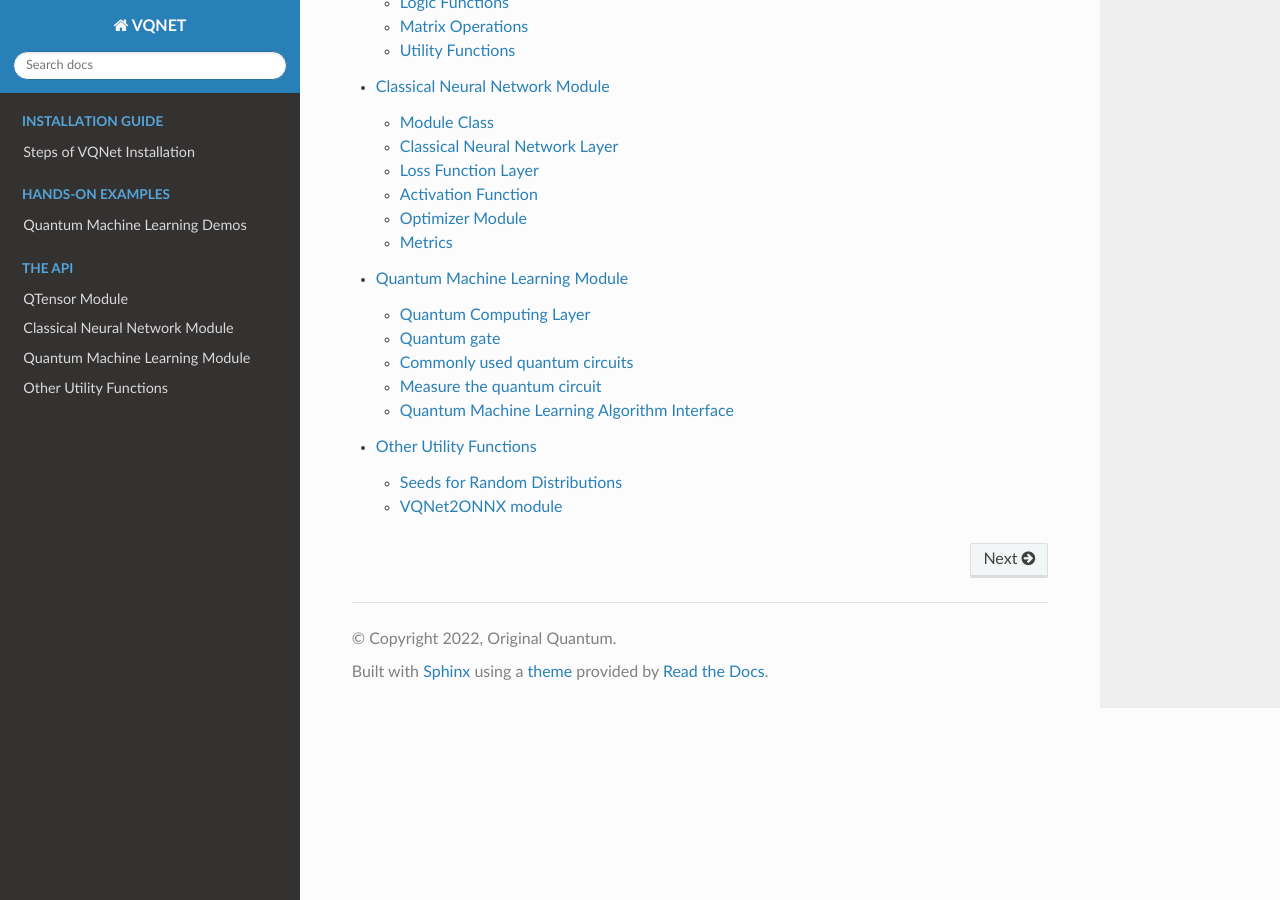
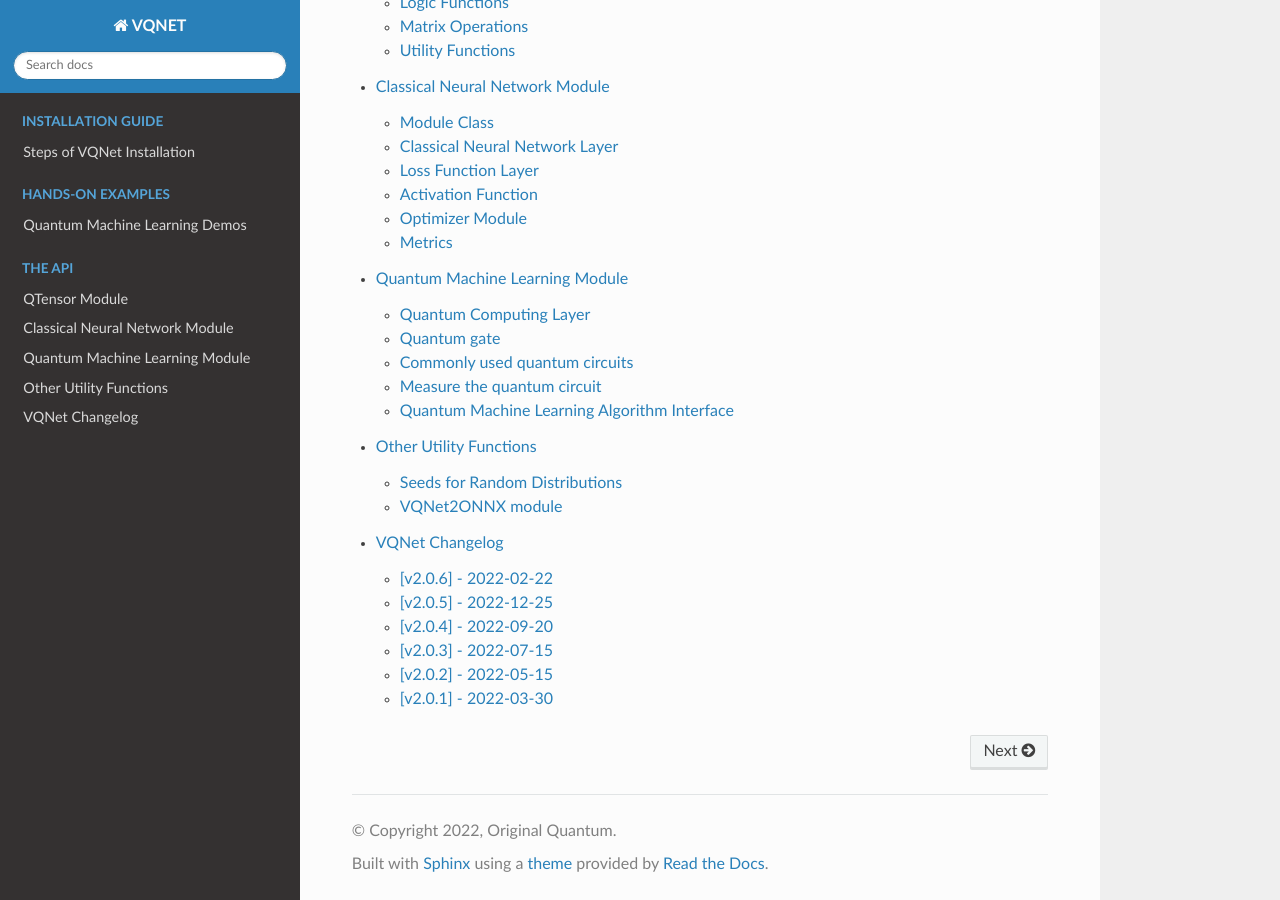
Before and after one commit to OriginQ/VQNET2.0-tutorial-en, a Sphinx documentation site: the page built from source/index.rst, in a window 1280 px wide and 900 px high, scrolled down 2077 px. Built offline with Sphinx 7.4.7 and the Read the Docs theme 2.0.0, drawn with Linux system fonts in a browser that asks for light colours; some of the changed lines change nothing that is shown.

Commit message:
[feat] add changlog

```diff
--- a/source/index.rst
+++ b/source/index.rst
@@ -59,3 +59,4 @@
     rst/nn.rst
     rst/qnn.rst
     rst/utils.rst
+    rst/CHANGELOG.rst
--- /dev/null
+++ b/source/rst/CHANGELOG.rst
@@ -0,0 +1,152 @@
+VQNet Changelog
+=================
+
+
+[v2.0.6] - 2022-02-22
+----------------------
+
+
+Added
+^^^^^^^^^^^^
+
+- Classic neural network, add interface: multinomial, pixel_shuffle, pixel_unshuffle, add numel for QTensor, add CPU dynamic memory pool function, add init_from_tensor interface for Parameter.
+- Classic neural network, add interface: Dynamic_LSTM, Dynamic_RNN, Dynamic_GRU.
+- Classic neural network, add interfaces: pad_sequence, pad_packed_sequence, pack_pad_sequence.
+- Quantum neural network, add interfaces: CCZ, Controlled_Hadamard, FermionicSingleExcitation, UCCSD, QuantumPoolingCircuit,
+- Quantum neural network, add interfaces: Quantum_Embedding, Mnist_Dataset, CIFAR10_Dataset, grad, Purity.
+- Quantum neural network, adding examples: based on gradient clipping, quanvolution, quantum circuit expressiveness, barren plateau, and quantum reinforcement learning QDRL.
+
+Changed
+^^^^^^^^^^^^
+
+- API documentation, restructure the content structure, add "quantum machine learning research" module, change "VQNet2ONNX module" to "Other Utility Functions".
+
+
+
+fixed
+^^^^^^^^^^^^
+
+- Classical neural network, solving the problem that the same random seed produces different normal distributions across platforms.
+- Quantum neural network, implement expval, ProbMeasure, QuantumMeasure support for QPanda GPU virtual machine.
+
+
+[v2.0.5] - 2022-12-25
+----------------------
+
+
+Added
+^^^^^^^^^^^^
+
+- Classical neural network, add log_softmax implementation, add the interface export_model function of the model to ONNX.
+- Classic neural network, which supports the conversion of most of the existing classic neural network modules to ONNX. For details, refer to the API document "VQNet2ONNX module".
+- Quantum neural network, add VarMeasure, MeasurePauliSum, Quantum_Embedding, SPSA and other interfaces
+- Quantum neural network, adding LinearGNN, ConvGNN, ConvGNN, QMLP, quantum natural gradient, quantum random parameter-shift algorithm, DoublySGD algorithm, etc.
+
+
+Changed
+^^^^^^^^^^^^
+
+- Classic Neural Networks, added dimensionality checks for BN1d, BN2d interfaces.
+
+fixed
+^^^^^^^^^^^^
+
+- Solve the bug of maxpooling parameter checking.
+- Solve [::-1] slice bug.
+
+
+[v2.0.4] - 2022-09-20
+----------------------
+
+
+Added
+^^^^^^^^^^^^
+
+- Classical neural network, adding LayernormNd implementation, supporting multi-dimensional data layernorm calculation.
+- Classical neural network, add CrossEntropyLoss and NLL_Loss loss function calculation interface, support 1-dimensional to N-dimensional input.
+- Quantum neural network, adding common circuit templates: HardwareEfficientAnsatz, StronglyEntanglingTemplate, BasicEntanglerTemplate.
+- Quantum neural network, adding the Mutal_info interface for calculating the mutual information of qubit subsystems, Von Neumann entropy VB_Entropy, and density matrix DensityMatrixFromQstate.
+- Quantum neural network, add quantum perceptron algorithm example QuantumNeuron, add quantum Fourier series algorithm example.
+- Quantum neural network, adding the interface QuantumLayerMultiProcess that supports multi-process accelerated operation of quantum circuits.
+
+Changed
+^^^^^^^^^^^^
+
+- Classical neural network, supports group convolution parameter group, dilation_rate of dilated convolution, and arbitrary value padding as parameters for one-dimensional convolution Conv1d, two-dimensional convolution Conv2d, and deconvolution ConvT2d.
+- Skip the broadcast operation for data in the same dimension, reducing unnecessary running logic.
+
+fixed
+^^^^^^^^^^^^
+
+- Solve the problem that the stack function is incorrectly calculated under some parameters.
+
+
+[v2.0.3] - 2022-07-15
+----------------------
+
+
+Added
+^^^^^^^^^^^^
+
+- Add support for stack, bidirectional recurrent neural network interface: RNN, LSTM, GRU
+- Add interfaces for common calculation performance indicators: MSE, RMSE, MAE, R_Square, precision_recall_f1_2_score, precision_recall_f1_Multi_scoreprecision_recall_f1_N_score, auc_calculate
+- Increase the algorithm example of quantum kernel SVM
+
+Changed
+^^^^^^^^^^^^
+
+- Speed up the print speed when there is too much QTensor data
+- Use openmp to accelerate calculations under Windows and Linux.
+
+fixed
+^^^^^^^^^^^^
+
+- Solve the problem that some python import methods cannot be imported
+- Solve the problem of repeated calculation of batch normalization BN layer
+- Solve the bug that the QTensor.reshape and transpose interfaces cannot calculate the gradient
+- Add input parameter shape judgment for tensor.power interface
+
+[v2.0.2] - 2022-05-15
+-----------------------
+
+
+Added
+^^^^^^^^^^^^
+
+- Added topK, argtoK
+- increase cumsum
+- Added masked_fill
+- Increase triu, tril
+- Added examples of random distribution generated by QGAN
+
+Changed
+^^^^^^^^^^^^
+
+- Support advanced slice index and common slice index
+- matmul supports 3D, 4D tensor operations
+- Modify HardSigmoid function implementation
+
+fixed
+^^^^^^^^^^^^
+
+- Solve the problem that convolution, batch normalization, deconvolution, pooling layer and other layers do not cache internal variables, resulting in the calculation of gradients during multiple back-passes after one forward pass
+- Fixed implementation and example of QLinear layer
+- Solve the problem of Image not load when MAC imports VQNet in the conda environment.
+
+
+
+
+[v2.0.1] - 2022-03-30
+----------------------------
+
+
+Added
+^^^^^^^^^^^^
+
+- More than 100 basic data structure QTenor interfaces have been added, including creation functions, logic functions, mathematical functions, and matrix operations.
+- Added 14 basic neural network functions, including convolution, deconvolution, pooling, etc.
+- Add 4 loss functions, including MSE, BCE, CCE, SCE, etc.
+- Add 10 activation functions, including ReLu, Sigmoid, ELU, etc.
+- Add 6 optimizers, including SGD, RMSPROP, ADAM, etc.
+- Added machine learning examples: QVC, QDRL, Q-KMEANS, QUnet, HQCNN, VSQL, Quantum Autoencoder.
+- Add quantum machine learning layers: QuantumLayer, NoiseQuantumLayer.
```
